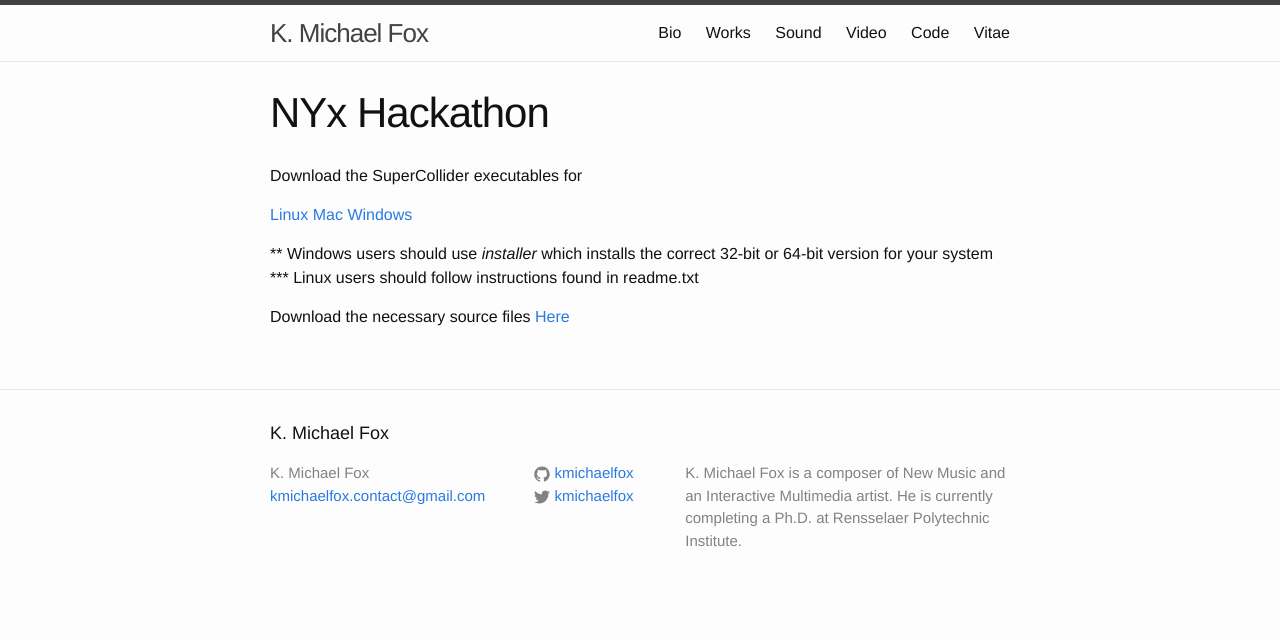
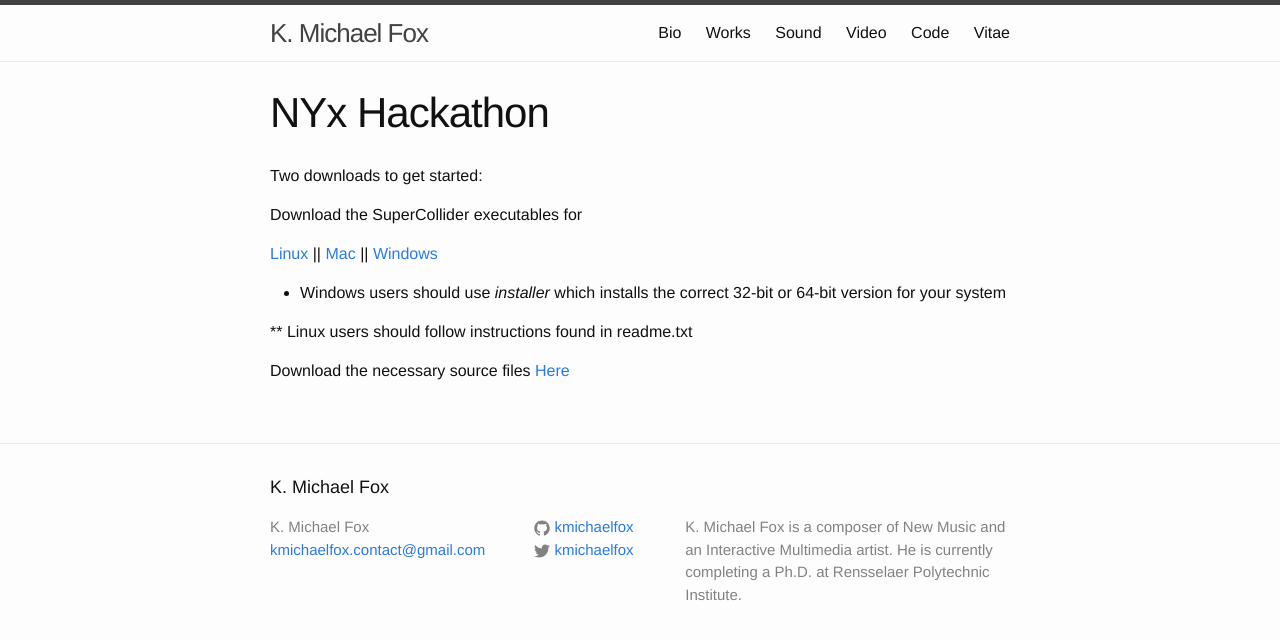
Before and after one commit to kmichaelfox/kmichaelfox.github.io, a Jekyll site: the page built from nyx_hackathon.md, in a window 1280 px wide. Shown: the top 640 px of the page. Built offline with Jekyll 4.4.1, drawn with Linux system fonts in a browser that asks for light colours.

Commit message:
Update nyx_hackathon.md

```diff
--- a/nyx_hackathon.md
+++ b/nyx_hackathon.md
@@ -4,13 +4,16 @@ title: NYx Hackathon
 permalink: /nyx_hackathon/
 ---
 
+Two downloads to get started:
+
 Download the SuperCollider executables for
 
-[Linux](https://www.dropbox.com/sh/irwuyfylkoudn0j/AAC8q0vd0mXuB6t2nqZrc9tVa?dl=1)
-[Mac](https://www.dropbox.com/sh/td7wph8nqaupwjt/AABCeYGWykgyQtmSw06oGW9ya?dl=1)
+[Linux](https://www.dropbox.com/sh/irwuyfylkoudn0j/AAC8q0vd0mXuB6t2nqZrc9tVa?dl=1) ||
+[Mac](https://www.dropbox.com/sh/td7wph8nqaupwjt/AABCeYGWykgyQtmSw06oGW9ya?dl=1) ||
 [Windows](https://www.dropbox.com/sh/dbh3uo4g4o3561g/AAC4NEg1hAaxSDO5usBP_2Y0a?dl=1)
 
-** Windows users should use _installer_ which installs the correct 32-bit or 64-bit version for your system
-*** Linux users should follow instructions found in readme.txt
+* Windows users should use _installer_ which installs the correct 32-bit or 64-bit version for your system
+
+** Linux users should follow instructions found in readme.txt
 
 Download the necessary source files [Here](https://www.dropbox.com/sh/qwr9zkdv6gmz7bf/AADcNmoAYqMmbB-brWJ35waEa?dl=1)
```
